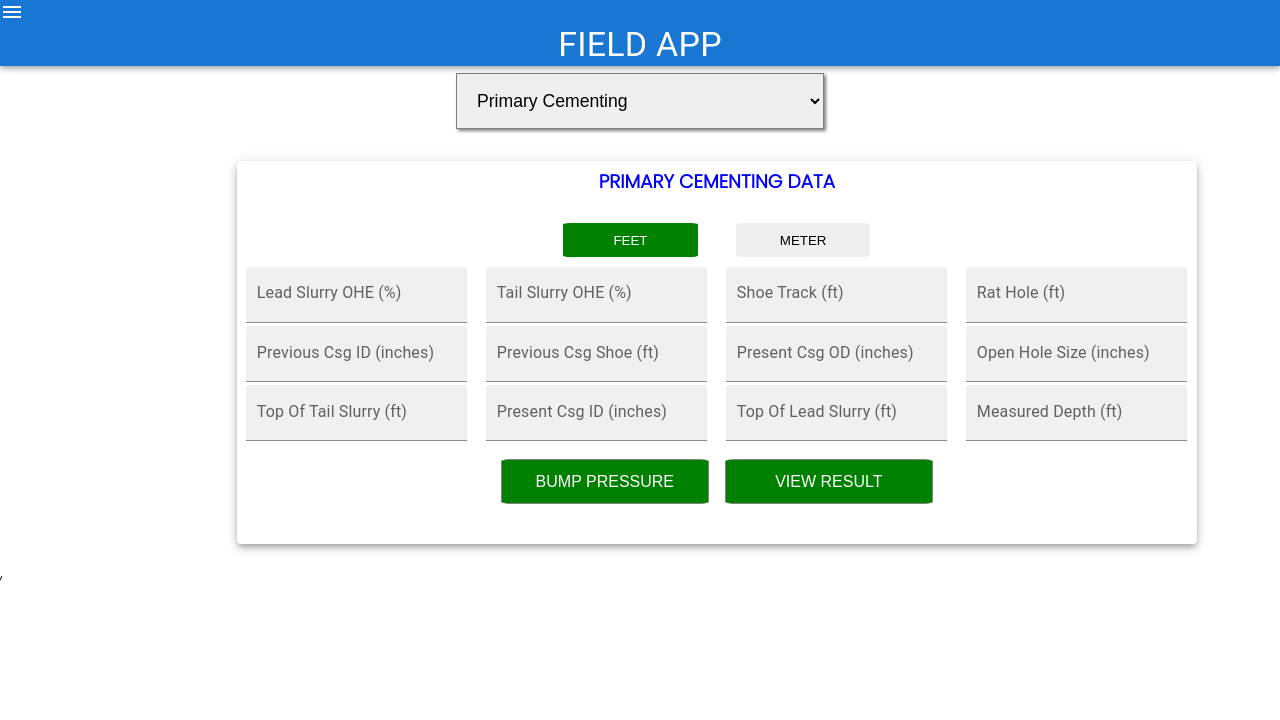
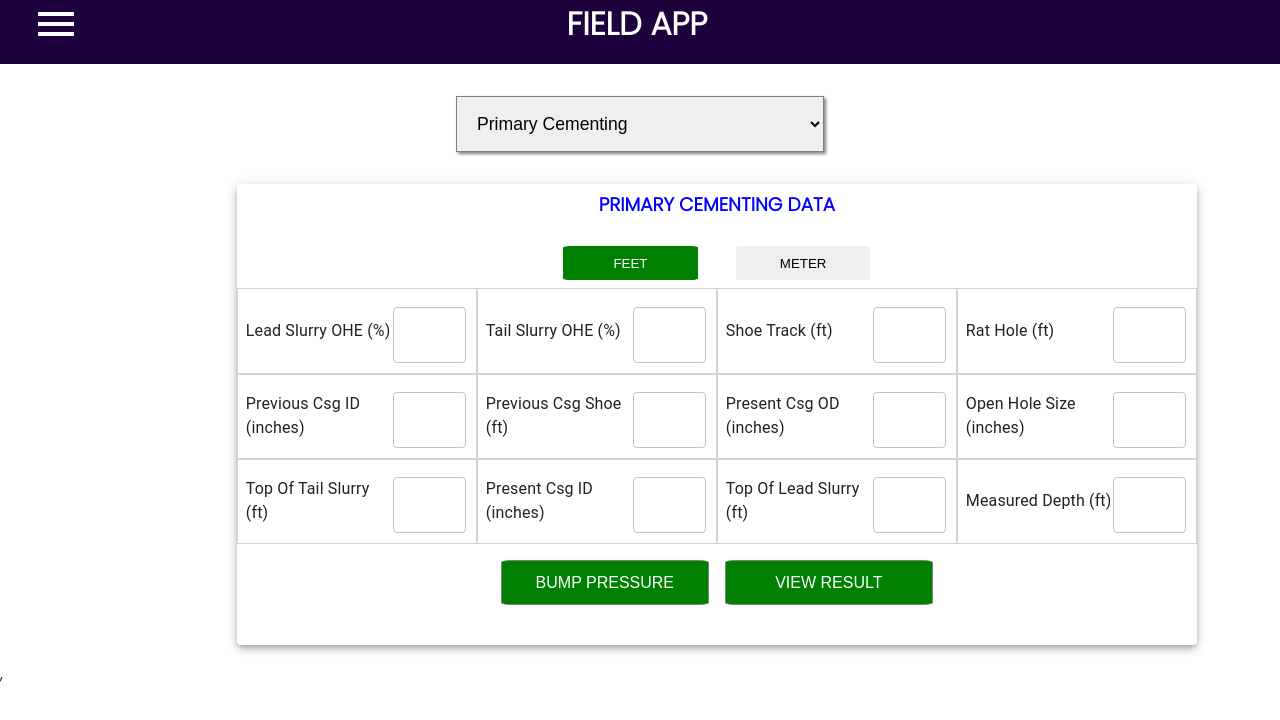
Before and after one commit to Alexcoder/riglex, a React (Create React App) app: page /select/primary in a window 1280 px wide. Shown: the top 720 px of the page. Built offline with nearby package versions, Linux system fonts and the light colour scheme.

Commit message:
refactor input field and navbar

```diff
--- a/src/App.css
+++ b/src/App.css
@@ -4,6 +4,7 @@
 
 .app_container{
   display: flex;
+  margin-top: 5rem;
 }
 
 @media screen and (max-width: 1024px){
--- a/src/App.js
+++ b/src/App.js
@@ -37,7 +37,7 @@ function App() {
 
   return (
     <main>
-      <Header />
+        <Header />
     <section onClick={()=> setSidebar(false)}>
 
       <div className="app_container">
@@ -46,7 +46,6 @@ function App() {
       </section>
       <section>
       <Switch>
-       {/* <Route path="*" exact component={ConversionPage}/> */}
        <Route path="/" exact component={ConversionPage}/>
        <Route path="/select/field-unit-converter" exact component={ConversionPage}/>
        <Route path="/select/primary" exact component={FieldCementing}/>
--- /dev/null
+++ b/src/components/Header/Header.css
@@ -0,0 +1,25 @@
+.header-container{
+    position: fixed;
+    top: 0;
+    width: 100vw;
+    height: 4rem;
+    background: rgb(29, 2, 59);
+    z-index: 500;
+}
+.header-container >div{
+    display: flex;
+    gap: 38%
+}
+
+@media screen and (max-width: 1024px){
+    .header-container >div{
+        gap: 30%
+    }
+
+}
+@media screen and (max-width: 620px){
+    .header-container >div{
+        gap: 15%
+    }
+
+}
--- a/src/components/Header/Header.js
+++ b/src/components/Header/Header.js
@@ -1,8 +1,8 @@
 import React from 'react';
 import {useGlobalState} from "../../state/context/Context.js";
-import { Container, AppBar, Typography, ButtonBase } from '@mui/material';
 // import {MenuIcon} from "@mui/icons-material";
 import MenuIcon from '@mui/icons-material/Menu';
+import "./Header.css"
 
 
 const Header = () => {
@@ -11,14 +11,14 @@ const {setSidebar}= useGlobalState();
 
 
   return (
-    <Container  sx={{ marginBottom: "2rem"}}>
-      <ButtonBase onClick={()=> {setSidebar((prev)=> !prev)}}>
-            <AppBar sx={{display:"flex"}}>
-              <MenuIcon sx={{justifyContent: "flexStart"}}/>
-            <Typography elevation={5} variant="h4" sx={{color: "white", textAlign:"center"}}>FIELD APP</Typography>
-          </AppBar>
-      </ButtonBase>
-    </Container>
+    <main className="header-container" >
+            <div onClick={()=> {setSidebar((prev)=> !prev)}} >
+              <div>
+              <MenuIcon style={{justifyContent: "flexStart", color:"white", margin: "0rem 0rem 0rem 2rem", fontSize:"3rem"}}/>
+              </div>
+              <div style={{color: "white", fontSize:"2rem",alignItems:"center", fontWeight: 600,}}>FIELD APP</div>
+          </div>
+    </main>
   )
 }
 
--- a/src/components/Structure/SinglePrimary.js
+++ b/src/components/Structure/SinglePrimary.js
@@ -1,17 +1,20 @@
 import React from 'react';
-import { Grid, TextField} from '@mui/material';
+import { Grid, TextField, Typography} from '@mui/material';
 import '../calcPage/Primary/InputPrimary.css';
 
 
 export const SinglePrimary = ({label,value, name, onChange, disabled}) => {
   return (
         <Grid item xs={12} sm={6} md={3}
+          sx={{padding:"1rem 0.5rem 1rem 0.5rem",display:"flex", justifyContent:"center", textAlign:"start",alignItems:"center", width:"100%", border:"0.5px solid lightgray"}}
         >
+         <div style={{width:"100%", }}>
+          <Typography sx={{width:"100%"}}>{label}</Typography>
+          </div>
              <TextField
-         sx={{padding: "0.1rem", width: "92%"}}
+              sx={{padding: "0.1rem", width:"50%", height:"3rem"}}
                 disabled={disabled}
-            label={label}
-            variant="filled"
+                variant="outlined"
                 color="primary"
                 name={name}
                 type='number'
```
Lines whose indentation alone changed are shown as unchanged.
